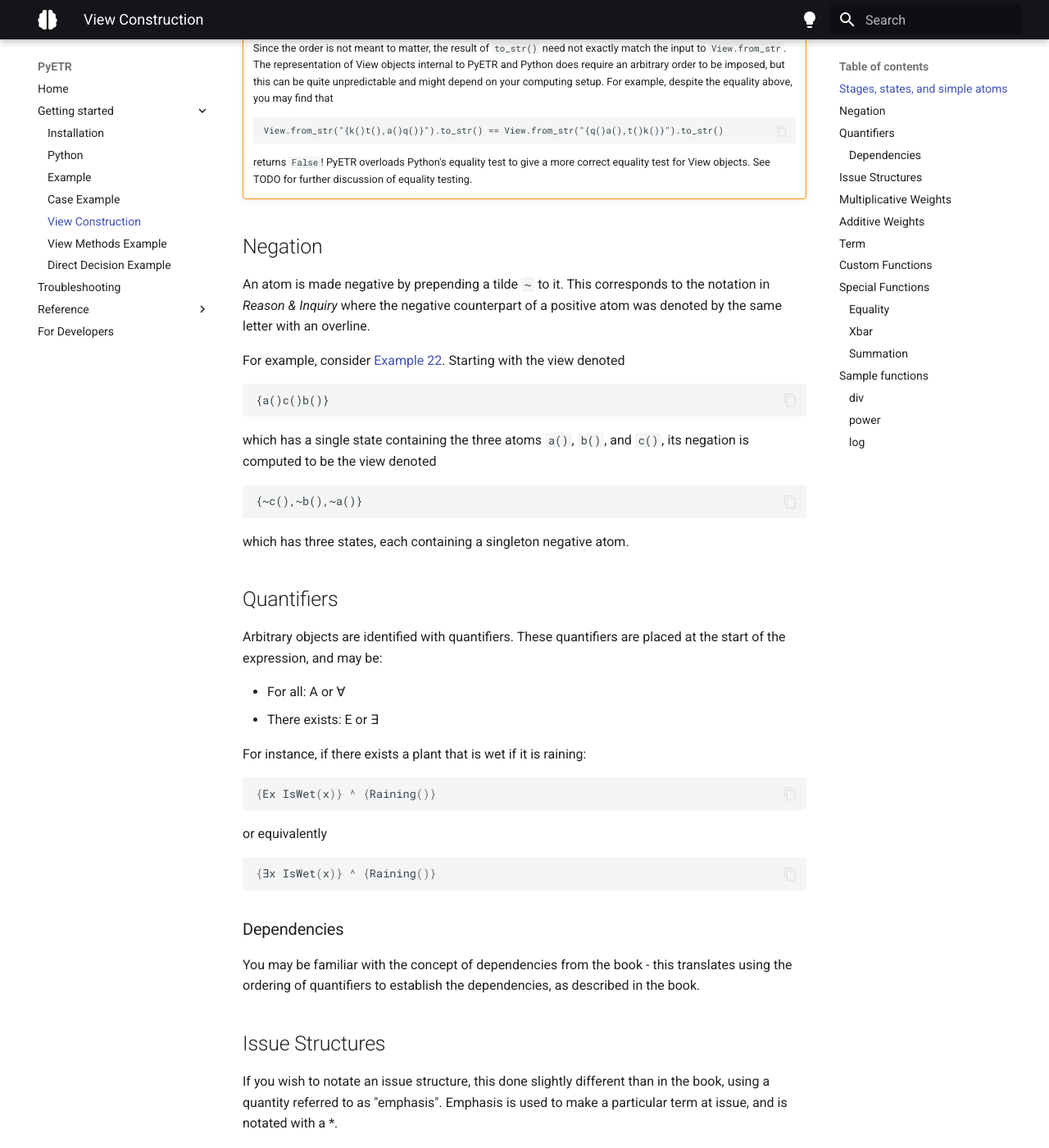
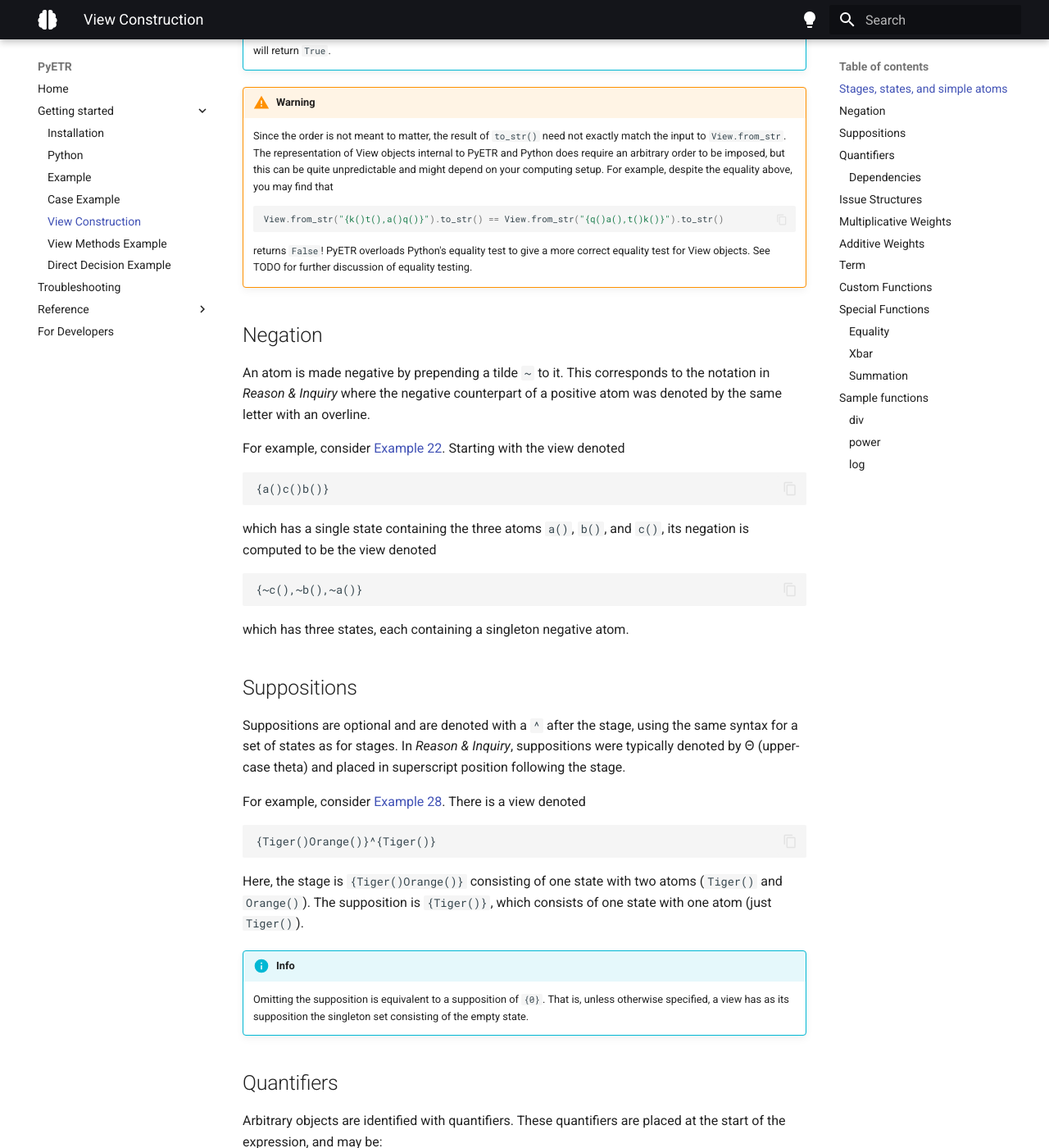
Before and after one commit to juancadile/PyETR-myfork, an MkDocs documentation site: the page built from docs/getting_started/view_construction.md, in a window 1280 px wide and 1400 px high, scrolled down 2206 px. Shown: the whole window at 82% size. Built offline with MkDocs 1.6.1 and Material for MkDocs 9.7.7, drawn with Linux system fonts in a browser that asks for light colours; some of the changed text lies outside the part shown.

Commit message:
Suppositions.

````diff
--- a/docs/getting_started/view_construction.md
+++ b/docs/getting_started/view_construction.md
@@ -54,6 +54,9 @@ A state is a set of atoms.
 It is specified in PyETR as a list of atoms *without any delimiters*.
 Thus the two states in the example each consist of two atoms, one has `k()` and `t()` and the other has `a()` and `q()`.
 All atoms in PyETR consist of a string of ordinary characters followed by (possibly empty) matching parentheses, thus the parsing of a string representing a state into a list of strings representing atoms is unambiguous, despite the lack of delimiters.
+
+!!! info
+    The empty state is written `0`.
 
 Atoms written with an empty pair of parentheses correspond to the atoms in Chapter 2 of *Reason & Inquiry*, which act a like the literals of propositional logic.
 In the book, the view from the example is written more like this:
@@ -80,7 +83,7 @@ This is mildly more cluttered than the notation used in Chapters 2 and 3 of *Rea
     Since the order is not meant to matter, the result of `to_str()` need not exactly match the input to `View.from_str`.
     The representation of View objects internal to PyETR and Python does require an arbitrary order to be imposed, but this can be quite unpredictable and might depend on your computing setup.
     For example, despite the equality above, you may find that
-    ```
+    ```py
     View.from_str("{k()t(),a()q()}").to_str() == View.from_str("{q()a(),t()k()}").to_str()
     ```
     returns `False`!
@@ -102,6 +105,23 @@ which has a single state containing the three atoms `a()`, `b()`, and `c()`, its
 {~c(),~b(),~a()}
 ```
 which has three states, each containing a singleton negative atom.
+
+## Suppositions
+
+Suppositions are optional and are denoted with a `^` after the stage, using the same syntax for a set of states as for stages.
+In *Reason & Inquiry*, suppositions were typically denoted by &Theta; (upper-case theta) and placed in superscript position following the stage.
+
+For example, consider [Example 28](/case_index/#28).
+There is a view denoted
+```
+{Tiger()Orange()}^{Tiger()}
+```
+Here, the stage is `{Tiger()Orange()}` consisting of one state with two atoms (`Tiger()` and `Orange()`).
+The supposition is `{Tiger()}`, which consists of one state with one atom (just `Tiger()`).
+
+!!! info
+    Omitting the supposition is equivalent to a supposition of `{0}`.
+    That is, unless otherwise specified, a view has as its supposition the singleton set consisting of the empty state.
 
 ## Quantifiers
 
````
Also changed, not shown: other parts of docs/getting_started/view_construction.md (+1 -1 lines).
